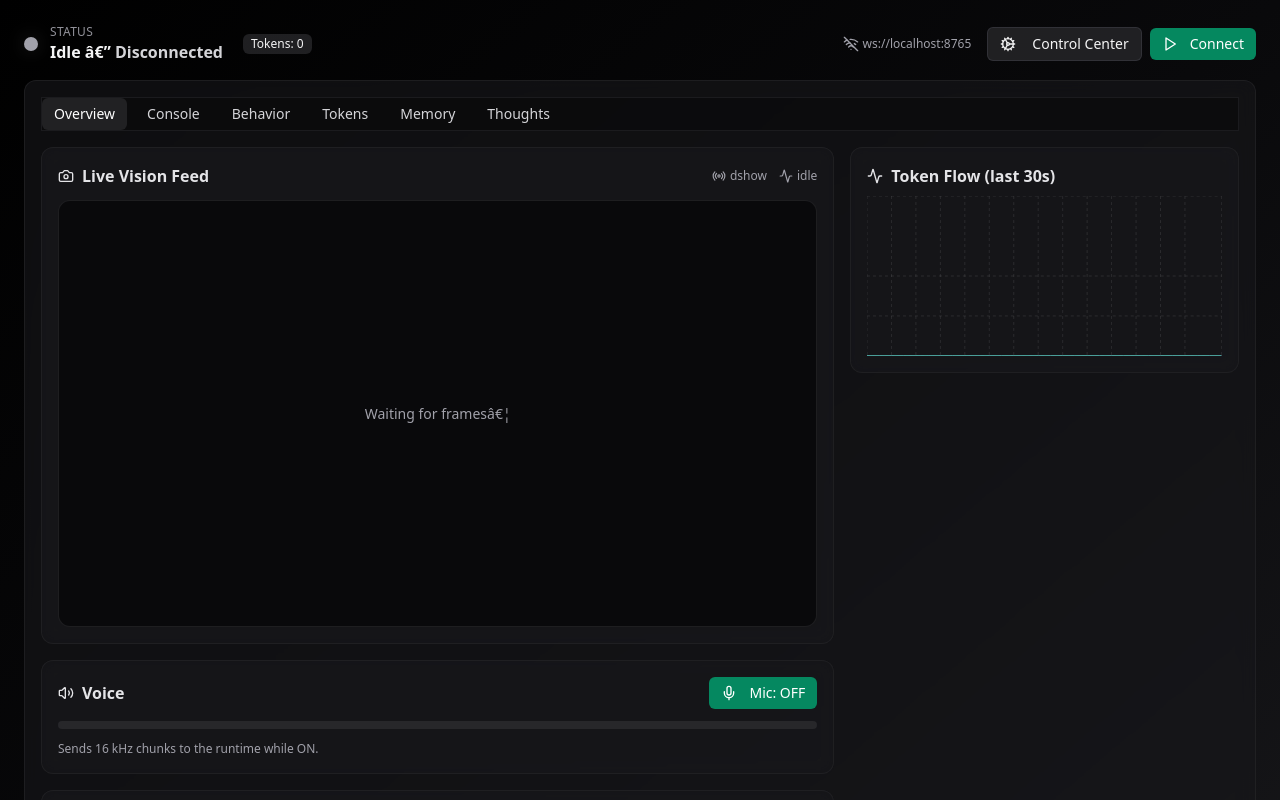
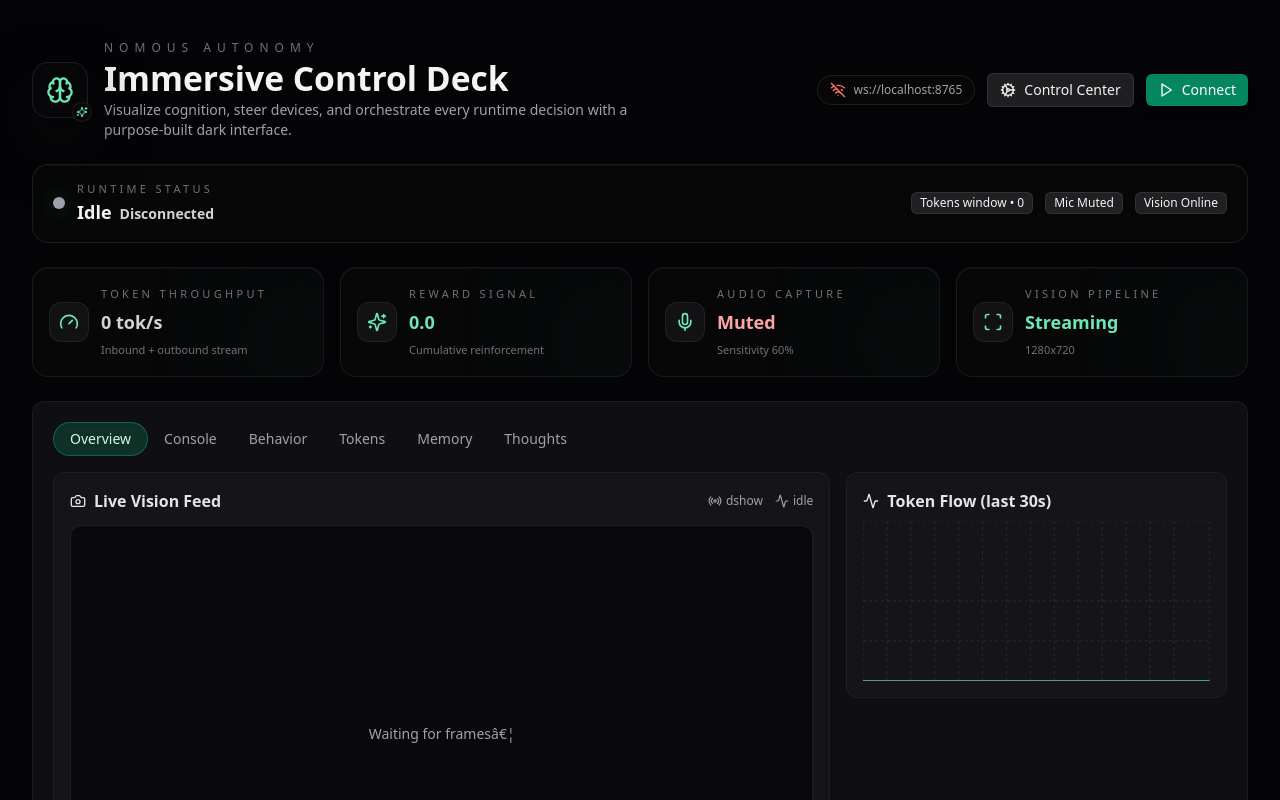
Before and after one commit to ant3869/nomous, a React (Vite) app: page / in a window 1280 px wide. Shown: the top 800 px of the page. Built offline with nearby package versions, Linux system fonts and the light colour scheme.

Commit message:
Revamp dashboard styling with immersive dark theme

```diff
--- a/src/frontend/App.tsx
+++ b/src/frontend/App.tsx
@@ -10,7 +10,7 @@ import { Switch } from "./components/ui/switch";
 import { Progress } from "./components/ui/progress";
 import { TooltipProvider } from "./components/ui/tooltip";
 import { Separator } from "./components/ui/separator";
-import { Activity, Brain, Camera, Cog, MessageSquare, Play, Radio, RefreshCw, Square, Mic, MicOff, Wifi, WifiOff, Volume2, Flag, Database, Clock } from "lucide-react";
+import { Activity, Brain, Camera, Cog, MessageSquare, Play, Radio, RefreshCw, Square, Mic, MicOff, Wifi, WifiOff, Volume2, Flag, Database, Clock, Sparkles, Gauge, Scan } from "lucide-react";
 import { ResponsiveContainer, AreaChart, Area, CartesianGrid, XAxis, YAxis, Tooltip as RTooltip } from "recharts";
 import type { MemoryEdge, MemoryNode } from "./types/memory";
 import { buildMemoryNodeDetail, computeMemoryInsights } from "./utils/memory";
@@ -483,6 +483,43 @@ function Meter({ value, label }: { value: number; label: string }) {
     <div className="space-y-1">
       <div className="flex justify-between text-xs text-zinc-300"><span>{label}</span><span>{Math.round(value*100)}%</span></div>
       <Progress value={value*100} />
+    </div>
+  );
+}
+
+function QuickStatCard({
+  icon: Icon,
+  label,
+  value,
+  helper,
+  status,
+}: {
+  icon: React.ComponentType<{ className?: string }>;
+  label: string;
+  value: string;
+  helper?: string;
+  status?: "positive" | "negative" | "neutral";
+}) {
+  const accent =
+    status === "positive"
+      ? "text-emerald-300"
+      : status === "negative"
+        ? "text-red-300"
+        : "text-zinc-300";
+
+  return (
+    <div className="relative overflow-hidden rounded-2xl border border-zinc-800/60 bg-zinc-950/70 p-4 shadow-[inset_0_1px_0_rgba(255,255,255,0.04)] transition hover:border-emerald-500/40">
+      <div className="absolute -right-6 top-6 h-24 w-24 rounded-full bg-emerald-500/10 blur-3xl" aria-hidden />
+      <div className="flex items-center gap-3 text-sm text-zinc-300">
+        <div className="grid h-10 w-10 place-items-center rounded-xl border border-zinc-800/80 bg-zinc-900/70">
+          <Icon className="h-5 w-5 text-emerald-300" />
+        </div>
+        <div className="space-y-1">
+          <div className="text-[11px] uppercase tracking-[0.3em] text-zinc-500">{label}</div>
+          <div className={`text-lg font-semibold ${accent}`}>{value}</div>
+          {helper ? <div className="text-[11px] text-zinc-500">{helper}</div> : null}
+        </div>
+      </div>
     </div>
   );
 }
@@ -1414,41 +1451,132 @@ export default function App(){
     return buildMemoryNodeDetail(selectedMemoryNode, state.memory.edges, memoryInsights.connectionIndex, memoryInsights.nodeById);
   }, [selectedMemoryNode, state.memory.edges, memoryInsights]);
 
+  const avgInTokens = state.tokenWindow.reduce((acc, point) => acc + point.inTok, 0) / Math.max(1, state.tokenWindow.length);
+  const avgOutTokens = state.tokenWindow.reduce((acc, point) => acc + point.outTok, 0) / Math.max(1, state.tokenWindow.length);
+  const tokenThroughput = Math.max(0, Math.round((avgInTokens + avgOutTokens) * 2));
+  const rewardTotal = state.behavior.rewardTotal;
+  const micSensitivity = state.settings.micSensitivity;
+  const micStatusLabel = state.micOn ? "Capturing" : state.settings.microphoneEnabled ? "Armed" : "Muted";
+  const micStatus: "positive" | "negative" | "neutral" = state.micOn
+    ? "positive"
+    : state.settings.microphoneEnabled
+      ? "neutral"
+      : "negative";
+  const visionActive = state.settings.cameraEnabled && state.visionEnabled;
+
   return (
     <TooltipProvider>
-      <div className="min-h-screen bg-gradient-to-br from-black via-zinc-950 to-zinc-900 text-zinc-50 p-4 md:p-6 space-y-4">
-        <div className="flex items-center justify-between">
-          <div className="flex items-center gap-3">
-            <div className={`w-3.5 h-3.5 rounded-full ${st.color} shadow-[0_0_20px_rgba(255,255,255,.15)]`} />
-            <div>
-              <div className="text-xs uppercase tracking-wide text-zinc-400/90">Status</div>
-              <div className="font-semibold text-zinc-100">
-                {st.label}{state.statusDetail ? (<><span> â€” </span><span className="text-zinc-300">{state.statusDetail}</span></>) : null}
-              </div>
-            </div>
-            <Badge className="ml-2 bg-zinc-800/80 text-zinc-100">Tokens: {tokenTotal}</Badge>
-          </div>
-          <div className="flex items-center gap-2">
-            <div className="hidden md:flex items-center gap-1 text-xs text-zinc-400 mr-2">
-              {state.connected ? <Wifi className="w-4 h-4"/> : <WifiOff className="w-4 h-4"/>}
-              <span>{state.url}</span>
-            </div>
-            <Button variant="secondary" onClick={()=>setControlCenterOpen(true)} className="hidden sm:inline-flex bg-zinc-900/80 hover:bg-zinc-800/80 text-zinc-100 border border-zinc-700/60">
-              <Cog className="w-4 h-4 mr-2"/> Control Center
+      <div className="relative min-h-screen overflow-hidden bg-[#040406] text-zinc-50">
+        <div className="pointer-events-none absolute inset-0 -z-20 bg-[radial-gradient(circle_at_top,_rgba(124,58,237,0.22),_transparent_65%)]" aria-hidden />
+        <div className="pointer-events-none absolute inset-0 -z-10" aria-hidden>
+          <div className="absolute -top-24 right-10 h-72 w-72 rounded-full bg-emerald-500/15 blur-3xl" />
+          <div className="absolute bottom-[-6rem] left-1/3 h-96 w-96 -translate-x-1/2 rounded-full bg-cyan-500/10 blur-[140px]" />
+        </div>
+        <div className="pointer-events-none absolute inset-0 -z-[15] bg-[linear-gradient(0deg,rgba(39,39,42,0.35)_1px,transparent_1px),linear-gradient(90deg,rgba(39,39,42,0.35)_1px,transparent_1px)] bg-[size:48px_48px] opacity-60" aria-hidden />
+
+        <div className="relative z-10 mx-auto flex w-full max-w-7xl flex-col gap-6 px-4 pb-12 pt-10 md:px-8">
+          <header className="space-y-6">
+            <div className="flex flex-wrap items-center justify-between gap-6">
+              <div className="flex items-center gap-4">
+                <div className="relative">
+                  <div className="grid h-14 w-14 place-items-center rounded-2xl border border-zinc-800/70 bg-zinc-950/80 shadow-[0_25px_60px_rgba(10,10,15,0.65)]">
+                    <Brain className="h-7 w-7 text-emerald-300" />
+                  </div>
+                  <div className="absolute -bottom-1 -right-1 flex h-5 w-5 items-center justify-center rounded-full border border-zinc-800/70 bg-zinc-950/90">
+                    <Sparkles className="h-3 w-3 text-emerald-300" />
+                  </div>
+                </div>
+                <div className="space-y-1">
+                  <p className="text-xs uppercase tracking-[0.5em] text-zinc-500">Nomous Autonomy</p>
+                  <h1 className="text-3xl font-semibold text-zinc-100 md:text-[2.1rem]">Immersive Control Deck</h1>
+                  <p className="max-w-xl text-sm text-zinc-400">
+                    Visualize cognition, steer devices, and orchestrate every runtime decision with a purpose-built dark interface.
+                  </p>
+                </div>
+              </div>
+
+              <div className="flex flex-wrap items-center gap-3">
+                <div className="hidden md:flex max-w-xs items-center gap-2 truncate rounded-full border border-zinc-800/70 bg-zinc-950/70 px-3 py-1.5 text-xs text-zinc-400">
+                  {state.connected ? <Wifi className="h-4 w-4 text-emerald-300" /> : <WifiOff className="h-4 w-4 text-red-400" />}
+                  <span className="truncate">{state.url}</span>
+                </div>
+                <Button
+                  variant="secondary"
+                  onClick={() => setControlCenterOpen(true)}
+                  className="hidden sm:inline-flex items-center gap-2 rounded-full border border-zinc-700/60 bg-zinc-900/80 px-4 py-2 text-sm text-zinc-100 hover:bg-zinc-800/80"
+                >
+                  <Cog className="h-4 w-4" /> Control Center
                 </Button>
                 {!state.connected ? (
-              <Button onClick={connect} className="px-3 py-1 text-sm bg-emerald-600/90 hover:bg-emerald-500/90 text-white"><Play className="w-4 h-4 mr-1"/> Connect</Button>
+                  <Button onClick={connect} className="flex items-center gap-2 rounded-full bg-emerald-600/90 px-4 py-2 text-sm text-white shadow-lg transition hover:bg-emerald-500/90">
+                    <Play className="h-4 w-4" /> Connect
+                  </Button>
                 ) : (
-              <Button variant="danger" onClick={disconnect} className="bg-red-600/90 text-white hover:bg-red-500/90"><Square className="w-4 h-4 mr-1"/> Disconnect</Button>
+                  <Button
+                    variant="danger"
+                    onClick={disconnect}
+                    className="flex items-center gap-2 rounded-full bg-red-600/90 px-4 py-2 text-sm text-white shadow-lg transition hover:bg-red-500/90"
+                  >
+                    <Square className="h-4 w-4" /> Disconnect
+                  </Button>
                 )}
               </div>
             </div>
 
-        <Card className="bg-zinc-900/60 backdrop-blur-sm border-zinc-800/70">
-          <CardContent className="p-4">
+            <div className="flex flex-col gap-4 rounded-2xl border border-zinc-800/70 bg-zinc-950/70 px-5 py-4 shadow-[inset_0_1px_0_rgba(255,255,255,0.04)] md:flex-row md:items-center md:justify-between">
+              <div className="flex items-center gap-3">
+                <div className={`h-3 w-3 rounded-full ${st.color} shadow-[0_0_20px_rgba(34,197,94,0.35)]`} />
+                <div>
+                  <div className="text-[11px] uppercase tracking-[0.3em] text-zinc-500">Runtime Status</div>
+                  <div className="text-lg font-semibold text-zinc-100">
+                    {st.label}
+                    {state.statusDetail ? <span className="ml-2 text-sm text-zinc-300">{state.statusDetail}</span> : null}
+                  </div>
+                </div>
+              </div>
+              <div className="flex flex-wrap items-center gap-3 text-xs text-zinc-400">
+                <Badge className="bg-zinc-900/80 text-zinc-200 border border-zinc-700/60">Tokens window • {tokenTotal}</Badge>
+                <Badge className="bg-zinc-900/80 text-zinc-200 border border-zinc-700/60">Mic {state.micOn ? "Active" : "Muted"}</Badge>
+                <Badge className="bg-zinc-900/80 text-zinc-200 border border-zinc-700/60">Vision {state.visionEnabled ? "Online" : "Paused"}</Badge>
+              </div>
+            </div>
+          </header>
+
+          <div className="grid gap-4 sm:grid-cols-2 xl:grid-cols-4">
+            <QuickStatCard
+              icon={Gauge}
+              label="Token Throughput"
+              value={`${tokenThroughput} tok/s`}
+              helper="Inbound + outbound stream"
+            />
+            <QuickStatCard
+              icon={Sparkles}
+              label="Reward Signal"
+              value={rewardTotal.toFixed(1)}
+              helper="Cumulative reinforcement"
+              status={rewardTotal >= 0 ? "positive" : "negative"}
+            />
+            <QuickStatCard
+              icon={Mic}
+              label="Audio Capture"
+              value={micStatusLabel}
+              helper={`Sensitivity ${micSensitivity}%`}
+              status={micStatus}
+            />
+            <QuickStatCard
+              icon={Scan}
+              label="Vision Pipeline"
+              value={visionActive ? "Streaming" : "Standby"}
+              helper={state.settings.cameraResolution}
+              status={visionActive ? "positive" : "neutral"}
+            />
+          </div>
+
+          <Card className="border-zinc-800/70 bg-zinc-950/70 backdrop-blur">
+            <CardContent className="p-5">
               <div className="w-full">
                 <Tabs defaultValue="overview">
-              <TabsList className="flex flex-wrap gap-2 bg-zinc-950/60 border border-zinc-800/60">
+                  <TabsList>
                     <TabsTrigger value="overview">Overview</TabsTrigger>
                     <TabsTrigger value="console">Console</TabsTrigger>
                     <TabsTrigger value="behavior">Behavior</TabsTrigger>
@@ -1734,6 +1862,7 @@ export default function App(){
           </div>
         )}
       </div>
+    </div>
   </TooltipProvider>
   );
 }
--- a/src/frontend/index.css
+++ b/src/frontend/index.css
@@ -9,7 +9,7 @@
 .btn-secondary { @apply bg-zinc-800/80 text-zinc-100 hover:bg-zinc-700/80; }
 .btn-danger { @apply bg-red-600/90 text-white hover:bg-red-500/90; }
 .badge { @apply inline-flex items-center rounded-md bg-zinc-800/80 px-2 py-0.5 text-xs text-zinc-100; }
-.tabs { @apply flex flex-wrap gap-2 rounded-md border border-zinc-800/60 bg-zinc-950/60 p-1; }
-.tab { @apply px-3 py-1.5 text-sm rounded-md text-zinc-300 hover:bg-zinc-800/60; }
-.tab.active { @apply bg-zinc-800/80 text-white; }
+.tabs { @apply flex flex-wrap items-center gap-2 rounded-full border border-zinc-800/60 bg-zinc-950/70 p-1.5 backdrop-blur; }
+.tab { @apply rounded-full px-4 py-1.5 text-sm font-medium text-zinc-400 transition hover:bg-zinc-900/70 hover:text-zinc-100 focus:outline-none focus-visible:ring-2 focus-visible:ring-emerald-500/50; }
+.tab.active { @apply border border-emerald-500/40 bg-emerald-500/20 text-emerald-100 shadow-inner; }
 .separator { @apply h-px w-full bg-zinc-800/60; }
```
Lines whose indentation alone changed are shown as unchanged.
